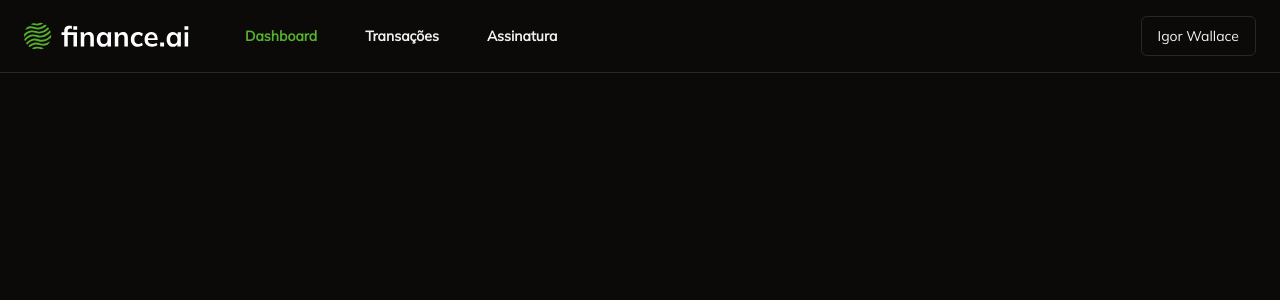
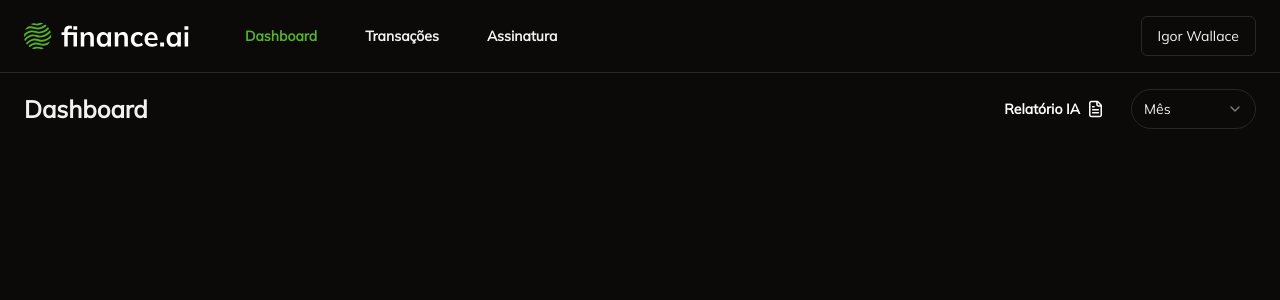
Before and after one commit to Igorwalace/financia.ia-fsw, a Next.js app: page /app/dashboard in a window 1280 px wide. Shown: the top 300 px of the page. Built offline with nearby package versions, Linux system fonts and the light colour scheme.

Commit message:
feat: add page dashboard

```diff
--- a/app/app/dashboard/page.tsx
+++ b/app/app/dashboard/page.tsx
@@ -1,9 +1,30 @@
+import { Button } from "@/app/_components/ui/button";
 import Header from "../header";
+import SelectMonth from "./select";
+import Image from "next/image";
 
 const Dashboard = () => {
     return (
         <>
             <Header />
+            <div className="py-4 px-6" >
+                <div className='flex justify-between items-center' >
+                    <h1 className='text-2xl font-bold' >Dashboard</h1>
+                    <div className="flex gap-3 justify-between items-center" >
+                        <Button variant='ghost' className="text-white font-semibold" >
+                            Relatório IA
+                            <Image
+                                src="/report.svg"
+                                width={15}
+                                height={17}
+                                alt="Finance AI"
+                                className=""
+                            />
+                        </Button>
+                        <SelectMonth />
+                    </div>
+                </div>
+            </div>
         </>
     );
 }
--- /dev/null
+++ b/app/app/dashboard/select.tsx
@@ -0,0 +1,31 @@
+import { Select, SelectContent, SelectTrigger, SelectValue, SelectItem } from "@/app/_components/ui/select";
+
+
+const SelectMonth = () => {
+
+    return (
+        <>
+            <Select>
+                <SelectTrigger className="w-[125px] rounded-full">
+                    <SelectValue placeholder='Mês' />
+                </SelectTrigger>
+                <SelectContent>
+                    <SelectItem value="Janeiro">Janeiro</SelectItem>
+                    <SelectItem value="Fevereiro">Fevereiro</SelectItem>
+                    <SelectItem value="Março">Março</SelectItem>
+                    <SelectItem value="Abril">Abril</SelectItem>
+                    <SelectItem value="Maio">Maio</SelectItem>
+                    <SelectItem value="Junho">Junho</SelectItem>
+                    <SelectItem value="Julho">Julho</SelectItem>
+                    <SelectItem value="Agosto">Agosto</SelectItem>
+                    <SelectItem value="Setembro">Setembro</SelectItem>
+                    <SelectItem value="Outubro">Agosto</SelectItem>
+                    <SelectItem value="Novembro">Novembro</SelectItem>
+                    <SelectItem value="Dezembro">Dezembro</SelectItem>
+                </SelectContent>
+            </Select>
+        </>
+    );
+}
+
+export default SelectMonth;
```
